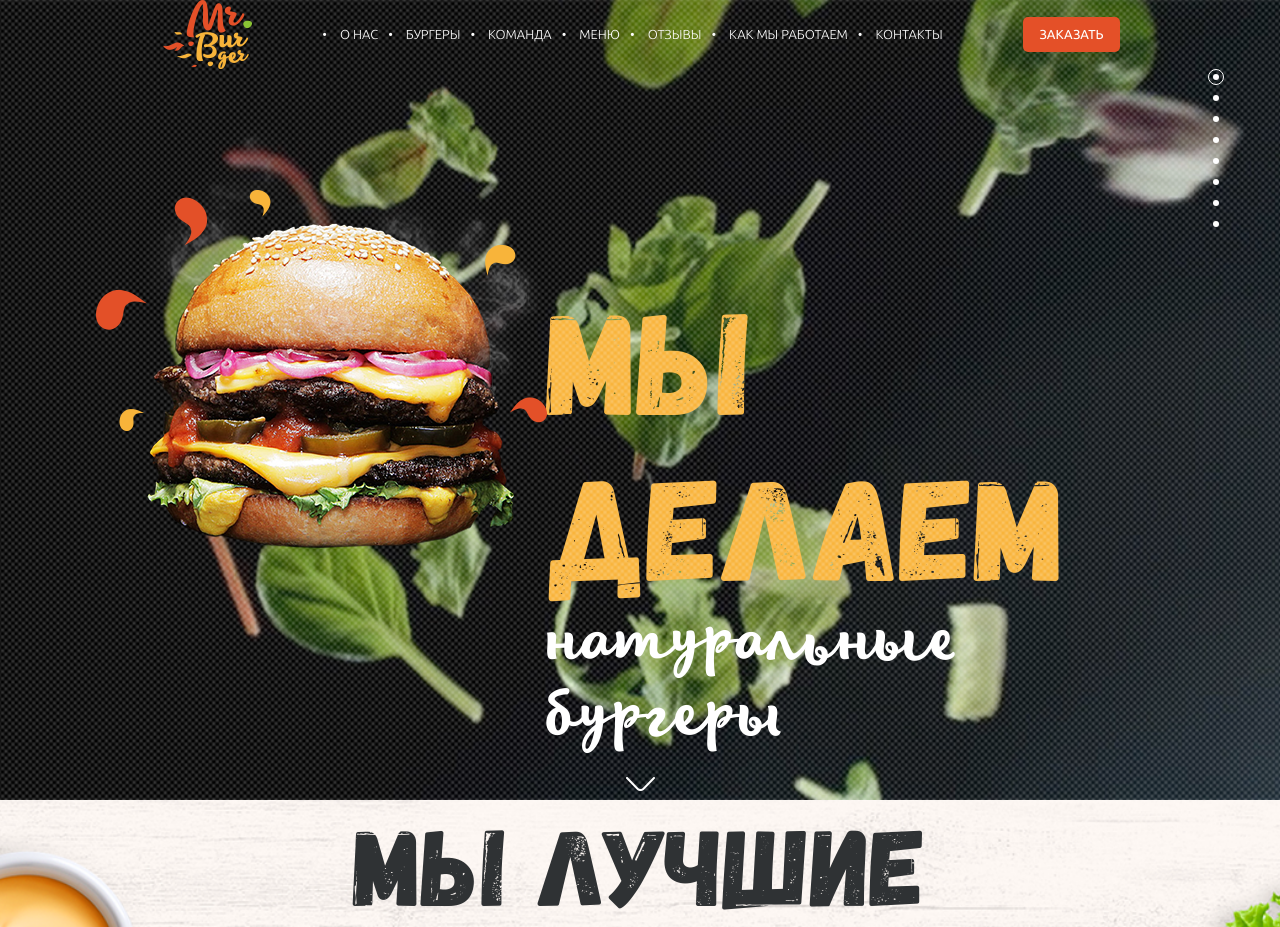
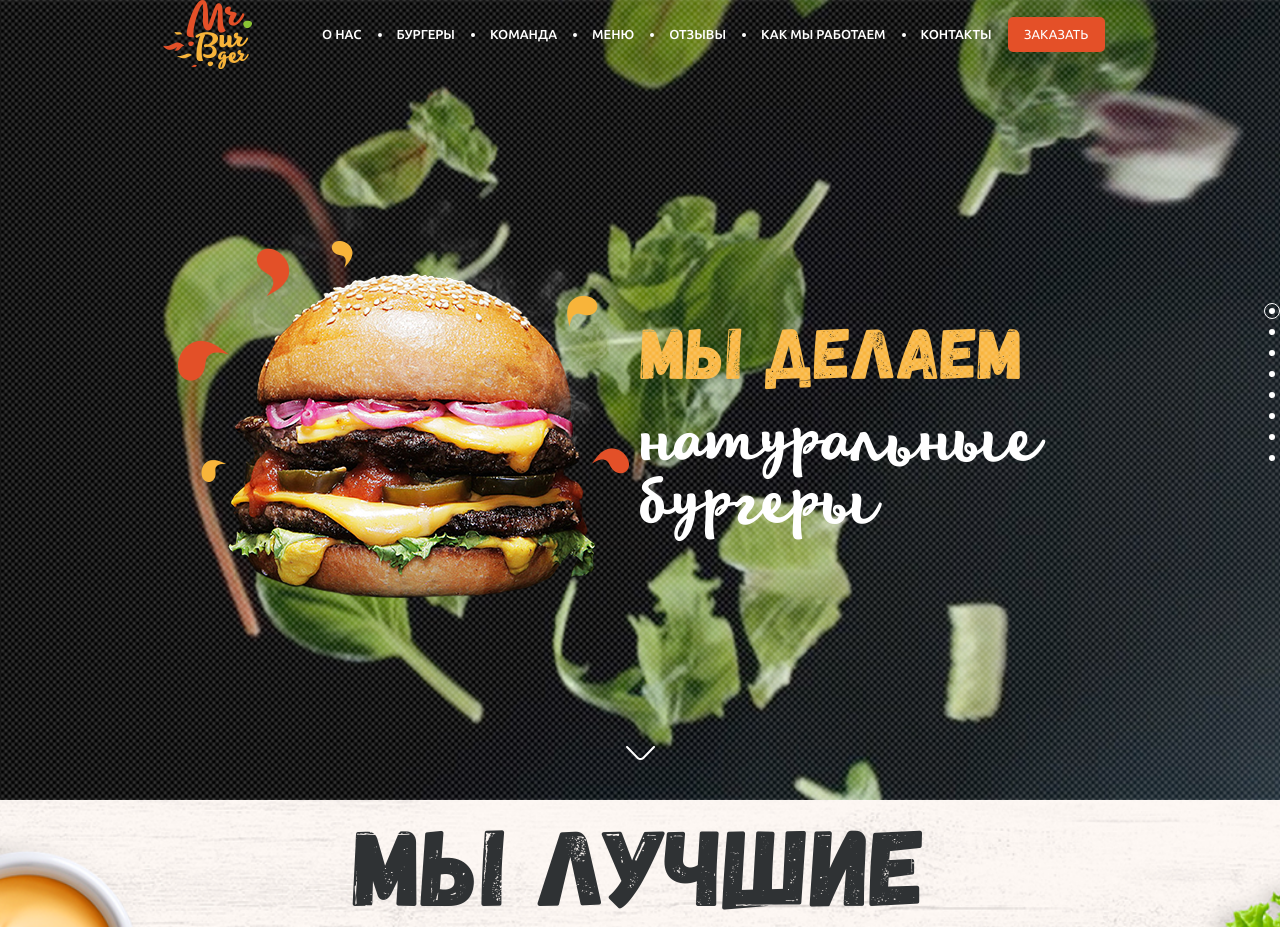
Before and after one commit to AnthonyKulDev/Mr.Burger, a plain HTML site: page index.html in a window 1280 px wide. Shown: the top 927 px of the page. Drawn offline with Linux system fonts and the light colour scheme.

Commit message:
PerfectPixel

```diff
--- a/index.html
+++ b/index.html
@@ -57,7 +57,8 @@
                 <img src="/img/first-screen/steam-282-29.png" alt="burger" class="promo__image-preview">
               </div>
               <div class="promo__title">
-                <h1>Мы делаем<div class="promo__subtitle">натуральные бургеры</div></h1>
+                <div class="promo__main-title">МЫ ДЕЛАЕМ</div>
+                <div class="promo__subtitle">натуральные бургеры</div>
               </div>
             </div>
           </div>
@@ -122,7 +123,7 @@
                 </div>
                 <div class="reviews__text">
                   <div class="reviews__name">Имя Фамилия</div>
-                  <p>Lorem ipsum dolor, sit amet consectetur adipisicing elit.</p>
+                  <p>Lorem ipsum dolor, sit amet consectetur adipisicing elit.Lorem ipsum dolor, sit amet consectetur adipisicing elit.Lorem ipsum dolor, sit amet consectetur adipisicing elit.</p>
                 </div>
                 <div class="reviews__more">
                   <a href="#" class="reviews__button">
--- a/scss/components/arrow-scroll.scss
+++ b/scss/components/arrow-scroll.scss
@@ -1,5 +1,5 @@
 .arrow-scroll {
   background: url(/img/first-screen/arrow-scroll.png) center center no-repeat;
   display: block;
-  padding: 20px 0 20px;
+  padding: 38px 0 38px;
 }
--- a/scss/components/header.scss
+++ b/scss/components/header.scss
@@ -1,7 +1,7 @@
 .header__content {
   display: flex;
   flex-direction: row;
-  justify-content: space-between;
+  justify-content: flex-start;
   align-items: center;
 }
 
--- a/scss/components/logo.scss
+++ b/scss/components/logo.scss
@@ -4,4 +4,5 @@
   height: 69px;
   background: url('/img/first-screen/logo.png') center center no-repeat;
   z-index: 2;
+  margin-right: 70px;
 }
--- a/scss/components/nav.scss
+++ b/scss/components/nav.scss
@@ -1,19 +1,27 @@
 .nav__list {
   font-size: 13px;
-  font-weight: 300;
+  font-family: Ubuntu;
+  font-weight: 500;
   text-align: right;
   color: #fff;
   display: flex;
   flex-direction: row;
-  justify-content: space-between;
+  justify-content: flex-start;
   align-items: center;
 }
 
 .nav__item {
-  margin-right: 10px;
+  margin-right: 16px;
+  display: flex;
+  align-items: center;
 }
 
-.nav__item::before {
-  content: "•";
-  margin-right: 10px;
+.nav__item:not(:first-child)::before {
+  content: "";
+  display: block;
+  width: 4px;
+  height: 4px;
+  background-color: #fff;
+  border-radius: 50%;
+  margin-right: 15px;
 }
--- a/scss/components/pagination.scss
+++ b/scss/components/pagination.scss
@@ -1,6 +1,5 @@
-.pagination {
-  width: 10%;
-}
+// .pagination {
+// }
 
 .pagination__list {
   display: flex;
--- a/scss/components/promo.scss
+++ b/scss/components/promo.scss
@@ -2,7 +2,7 @@
 .promo__preview {
   display: flex;
   flex-direction: row;
-  align-items: flex-start;
+  align-items: center;
   justify-content: flex-start;
 }
 
@@ -13,35 +13,38 @@
 .promo__image {
   display: block;
   position: relative;
-  width: 47%;
-  padding: 55px 0px 0px 35px;
+  margin-right: 12px;
+  // width: 47%;
+  padding: 0px 0px 0px 60px;
 }
 
 .promo__image::after {
   content: "";
   position: absolute;
+  overflow: visible;
+  // width: 100%;
   top: 0;
-  left: 0;
+  left: 25px;
   right: 0;
-  bottom: 0;
+  bottom: 51px;
   display: block;
   background: url(/img/first-screen/drops.png) center center no-repeat;
 }
 
-.promo__title {
-  width: 53%;
-  padding-top: 205px;
-  display: flex;
-  flex-direction: column;
-  justify-content: center;
+.promo__main-title {
+  // width: 53%;
+  padding-top: 70px;
   color: #f9b43b;
   font-family: Gagalin;
   font-size: 72px;
   text-align: left;
+  margin-bottom: 20px;
 }
 
 .promo__subtitle {
   color: #fff;
   font-family: Lifehack;
   font-size: 65px;
+  letter-spacing: -1.63px;
+  line-height: 62px;
 }
--- a/scss/components/reviews.scss
+++ b/scss/components/reviews.scss
@@ -15,19 +15,21 @@
   }
 
   &__info {
-    padding: 10px 40px 20px;
+    padding: 10px 30px 50px 20px;
     height: 100%;
     opacity: 0;
+    transition: opacity 0.4s ease-in;
 
     &:hover {
       opacity: 1;
+      background-color: rgba(black, 0.3);
     }
   }
 
   &__text {
     font-size: 14px;
     color: #fff;
-    margin-bottom: 10px;
+    margin-bottom: 17px;
 
     & p {
       font-size: 14px;
@@ -38,9 +40,10 @@
   }
 
   &__name {
+    font-size: 14px;
     font-family: Gagalin;
     text-transform: uppercase;
-    margin-bottom: 20px;
+    margin-bottom: 30px;
   }
 
 
```
Also changed, not shown: styles/main.css, 1 other file.
